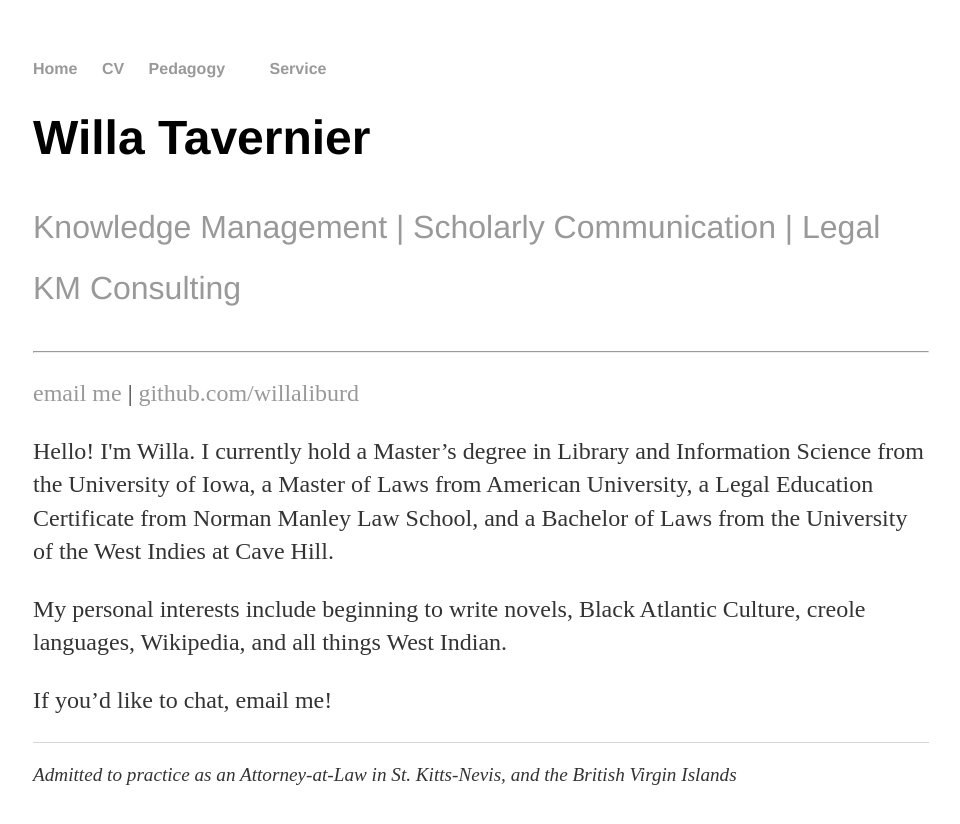
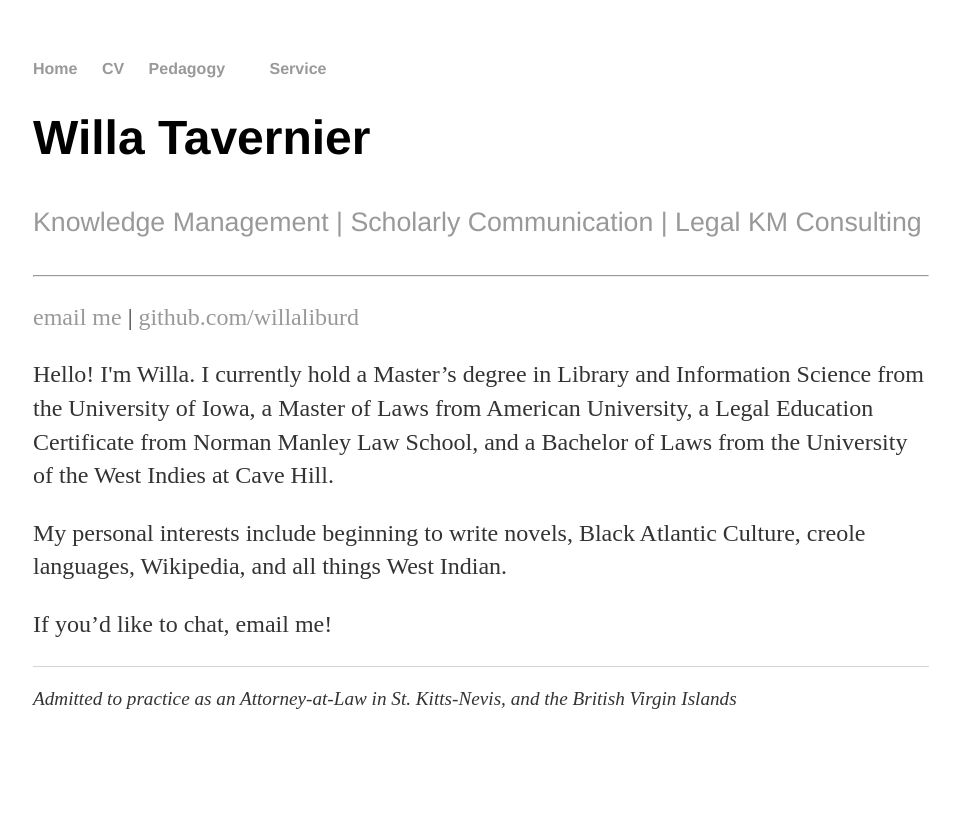
Before and after one commit to willaliburd/willaliburd.github.io, a Jekyll site: the page built from index.html, in a window 1280 px wide. Shown: the top 824 px of the page, without its empty margins (159-1119 px from the left). Built offline with Jekyll 4.4.1, drawn with Linux system fonts in a browser that asks for light colours.

Commit message:
Update main.css

```diff
--- a/css/main.css
+++ b/css/main.css
@@ -34,7 +34,7 @@ p {
     color: #333;
 }
 p.b {
-    font-size: 2em;
+    font-size: 1.67em;
     line-height: 1.9em;
     font-family:'Helvetica', 'Arial', 'Sans-Serif';
     font-weight: normal;
```
